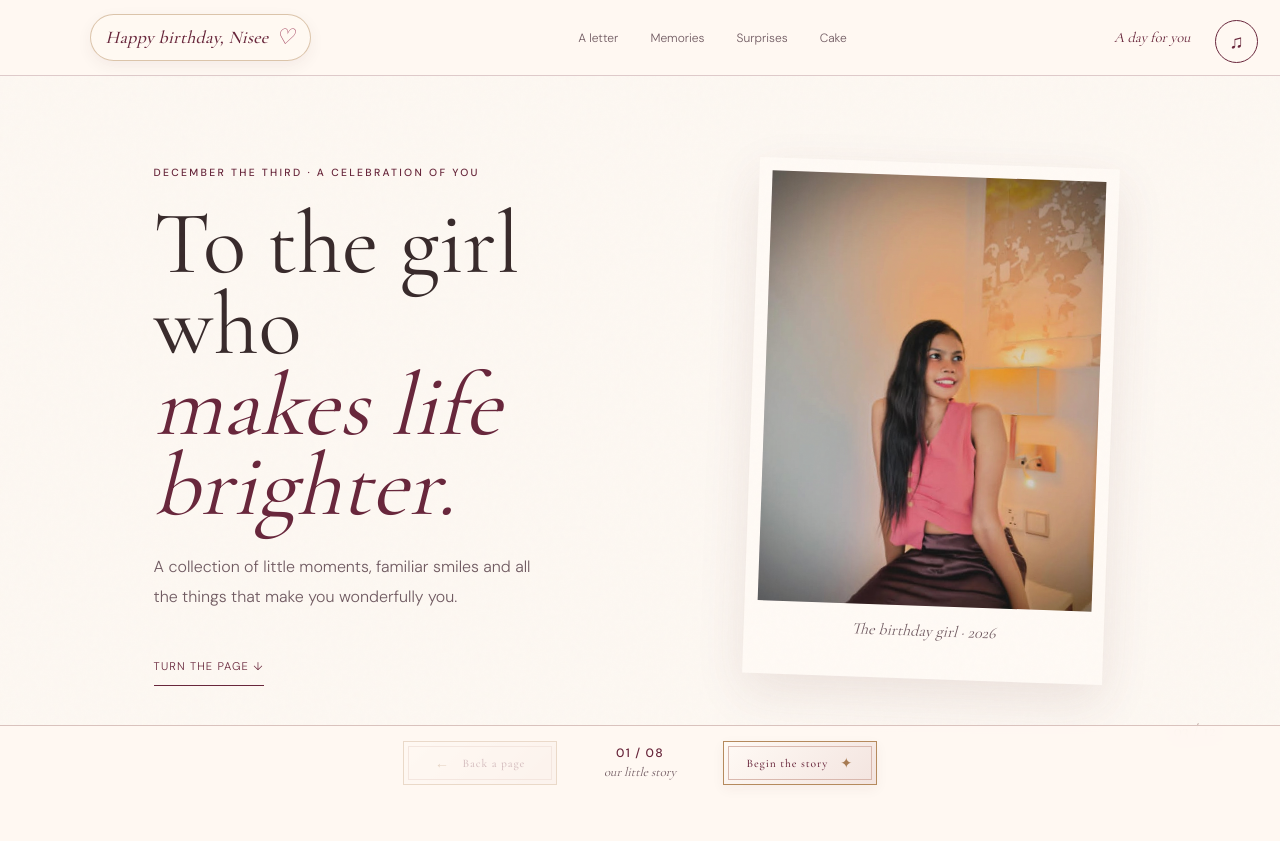
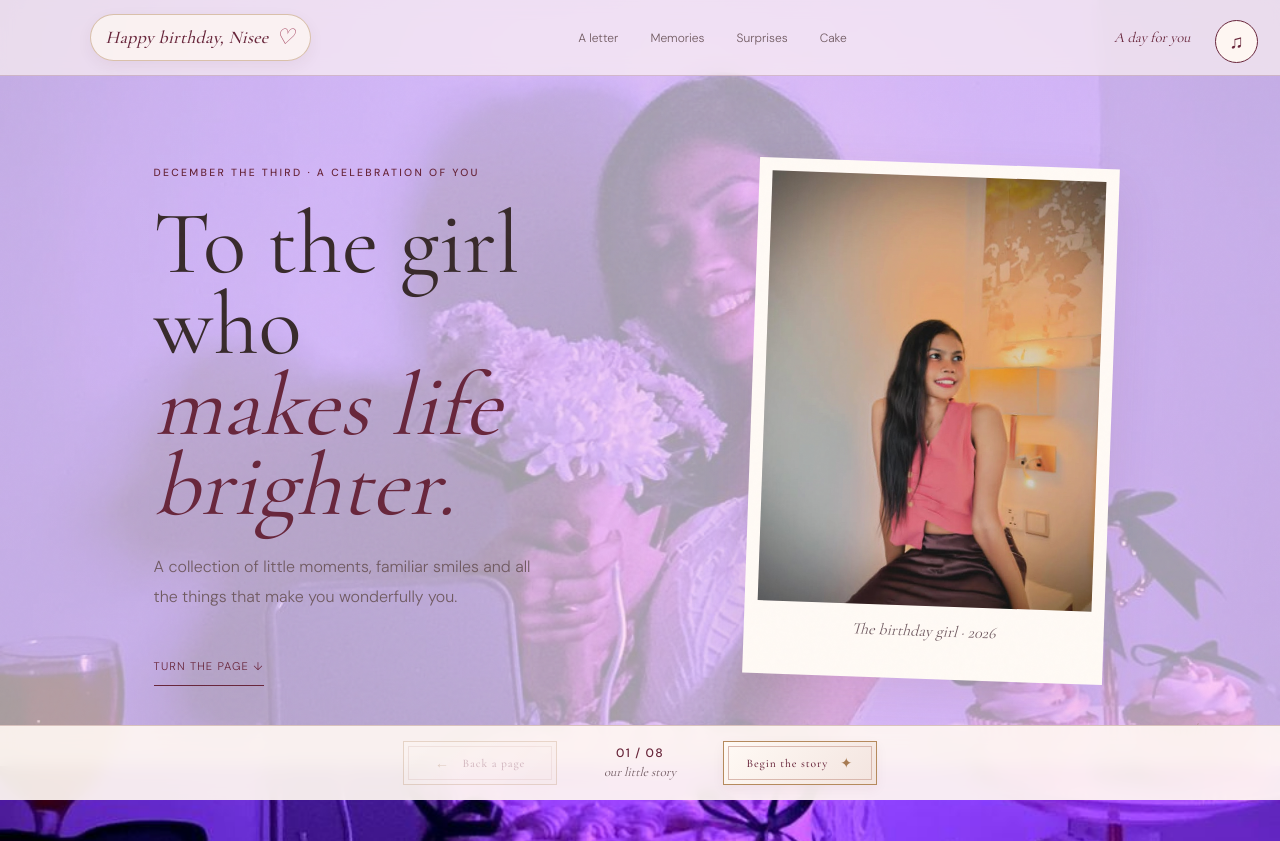
Before and after one commit to NayanatharaBandara/nise-s-birthday, a plain HTML site: page index.html in a window 1280 px wide. Both pictures are taken after a click on the button "Open your birthday envelope". Drawn offline with nearby package versions, Linux system fonts and the light colour scheme.

Commit message:
Fix background image path for flat repository

```diff
--- a/style.css
+++ b/style.css
@@ -83,7 +83,7 @@ header{height:76px;display:flex;align-items:center;justify-content:space-between
   position: relative;
   background-image:
     linear-gradient(rgba(251,247,241,.78), rgba(251,247,241,.78)),
-    url("images/background.jpeg");
+    url("background.jpeg");
   background-position: center center;
   background-size: cover;
   background-attachment: fixed;
@@ -131,7 +131,7 @@ header{height:76px;display:flex;align-items:center;justify-content:space-between
 #site {
   background-image:
     linear-gradient(rgba(255, 247, 242, .24), rgba(255, 247, 242, .24)),
-    url("images/background.jpeg") !important;
+    url("background.jpeg") !important;
   background-position: center center;
   background-size: cover;
   background-repeat: no-repeat;
```
